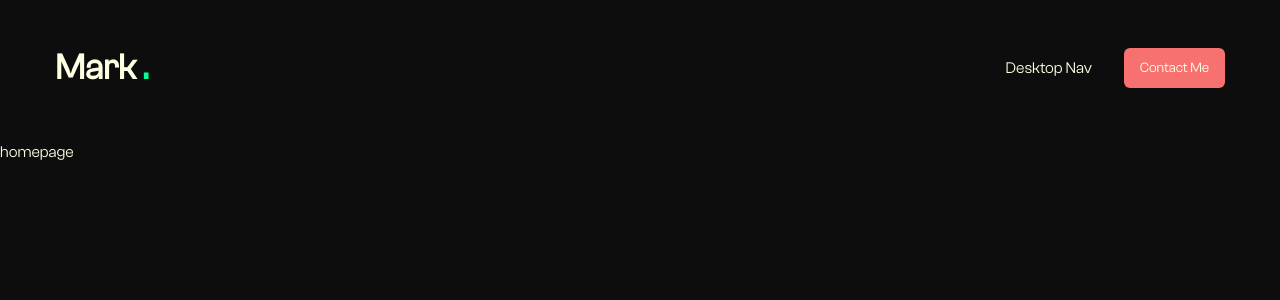
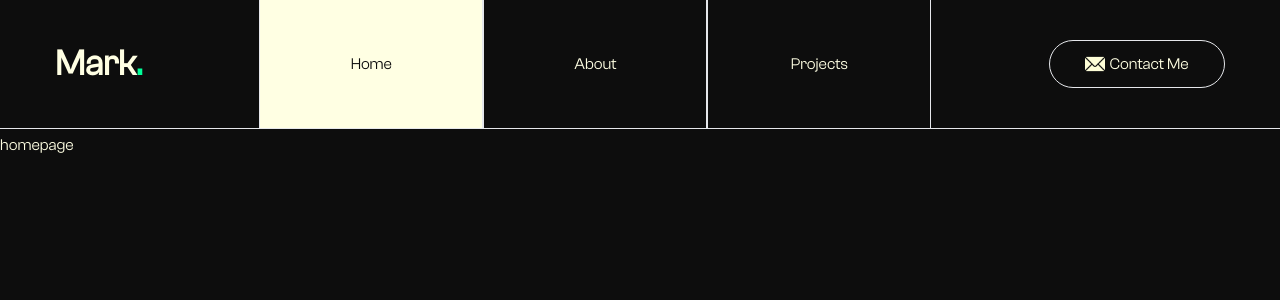
Before and after one commit to markaxelus/portfolio, a Next.js app: page / in a window 1280 px wide. Shown: the top 300 px of the page. Built offline with nearby package versions, Linux system fonts and the light colour scheme.

Commit message:
style(navbar): add responsiveness and animations styling

```diff
--- a/components/Header.tsx
+++ b/components/Header.tsx
@@ -4,25 +4,27 @@ import { Button } from './ui/button'
 // Components
 import Navbar from './Navbar'
 
+import styles from "./Navbar.module.css"
 const Header = () => {
   return (
-    <header className="py-8 xl:py-12 text-primary capitalize">
+    <header className="py-4 xl:py-0 text-primary capitalize border-b ">
         <div className="container mx-auto flex justify-between items-center">
             <Link href='/'>
-                <h1 className='text-4xl font-semibold'>
-                    mark<span className='text-accent'> .</span>
+            <div className="flex items-center">
+                <h1 className="text-4xl font-semibold">
+                    mark<span className="text-accent">.</span>
                 </h1>
+            </div>
             </Link>
 
-        {/* Desktop Nav */}
-            <div className="hidden xl:flex items-center gap-8">
+        {/* Desktop Nav & Contact Me*/}
+            <div className="hidden xl:flex items-center justify-center ">
                 <Navbar />
-                <Link href="/contact">
-                    <Button className="bg-red-400 capitalize">
-                        contact me
-                    </Button>
-                </Link>
             </div>
+
+            <Link href="/contact" className={`hidden xl:flex gap-1 items-center justify-center border rounded-full w-44 h-12  ${styles.navLink}`}>
+                <img src='/icons/email.png' className={`${styles.email} `} />contact me
+            </Link>
 
         {/* Mobile Nav */}
             <div className='xl:hidden'>
--- /dev/null
+++ b/components/Navbar.module.css
@@ -0,0 +1,41 @@
+.navLink {
+  position: relative;
+  text-decoration: none;
+  overflow: hidden;
+
+}
+
+.navLink::before {
+  content: '';
+  position: absolute;
+  bottom: 0;
+  left: 0;
+  width: 100%;
+  height: 0%;
+  background: #FFFFE3;
+  z-index: -1;
+  transform-origin: bottom;
+  transition: height 0.3s ease;
+}
+
+.navLink:hover::before {
+  height: 100%;
+}
+
+.navLink:hover {
+  color: #0D0D0D;
+  transition: color 0.05s ease
+}
+
+.email {
+  filter: invert(100%) sepia(11%) saturate(2764%) hue-rotate(343deg) brightness(102%) contrast(99%);
+  width: 20px;
+  height: 20px;
+  display:flex;
+  justify-content: center;
+  align-items: center;
+}
+
+.navLink:hover .email {
+  filter: invert(0%) sepia(0%) saturate(0%) hue-rotate(0deg) brightness(0%) contrast(100%);
+}
--- a/components/Navbar.tsx
+++ b/components/Navbar.tsx
@@ -1,8 +1,37 @@
+"use client";
+import Link from 'next/link'
+import { usePathname } from "next/navigation"
+
+import styles from './Navbar.module.css';
+
+const navLinks = [
+  {
+    name: "home",
+    path: "/"
+  },
+  {
+    name: "about",
+    path: "/about",
+  },
+  {
+    name: "projects",
+    path: "/project",
+  },
+]
 
 const Navbar = () => {
+  const pathname = usePathname();
+
   return (
-    <nav>
-      desktop nav
+    <nav className="flex ">
+      {navLinks.map((link,index) => {
+          return(
+            <Link href={link.path} key={index} className={`flex justify-center items-center w-56 h-32 border-x ${styles.navLink}
+                                                            ${link.path === pathname && "bg-primary text-mainbg"}`}>
+              {link.name}
+            </Link>  // Using key is for performance and correct rendering
+          );
+        })}
     </nav>
   )
 }
```
Also changed, not shown: public/icons/email.png (added).
